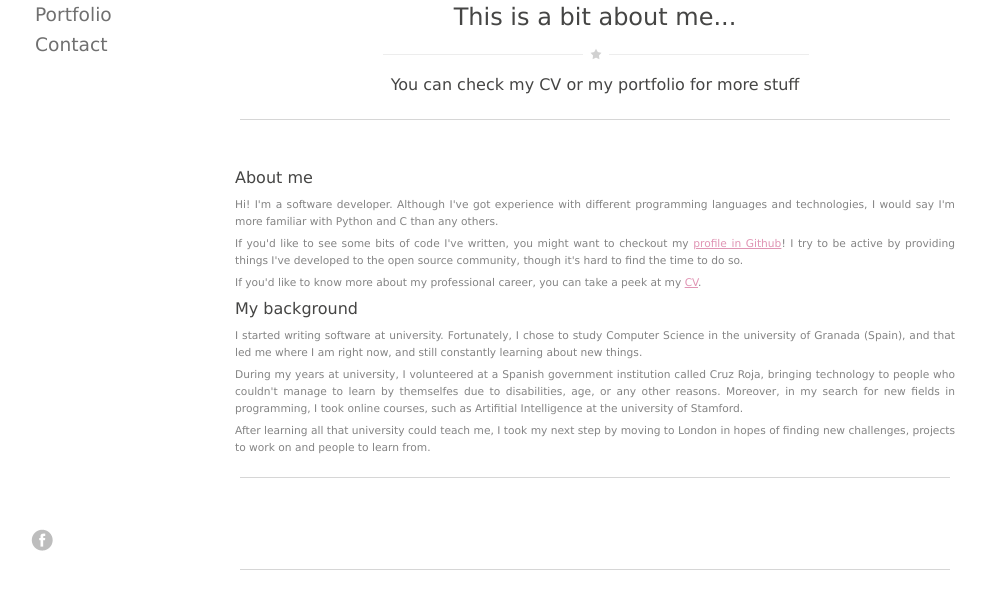
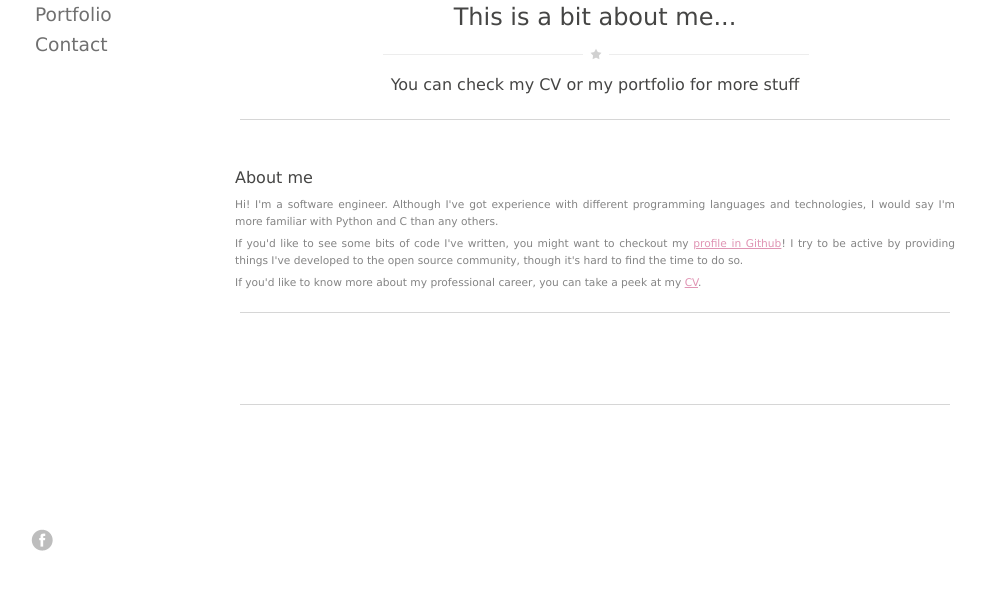
Before and after one commit to drimer/albertoaj_com, a Python web app: template templates/about.html in a window 1280 px wide. Shown: the part 214-804 px from the top of the page, without its empty margins (5-991 px from the left). After the commit the page ends 765 px from the top, so only its background shows below. Run offline with Jinja, Linux system fonts and the light colour scheme; the template is opened without the code that fills it, so the values that code supplies are empty; some web fonts are replaced.

Commit message:
templates/about.html: Remove "Backgroung" paragraph from About Me

```diff
--- a/templates/about.html
+++ b/templates/about.html
@@ -16,7 +16,7 @@
   <div class="spacer"></div>
   <div class="about">
     <h5>About me</h5>
-    <p>Hi! I'm a software developer. Although I've got experience
+    <p>Hi! I'm a software engineer. Although I've got experience
     with different programming languages and technologies, I would
     say I'm more familiar with Python and C than any others.</p>
 
@@ -29,14 +29,7 @@
     <p>If you'd like to know more about my professional career, you
     can take a peek at my <a href="files/CV.pdf">CV</a>.</p>
 
-    <h5>My background</h5>
-    <p>I started writing software at university. Fortunately, I chose
-    to study Computer Science in the university of Granada (Spain),
-    and that led me where I am right now, and still constantly learning about new things.</p>
-    <p>During my years at university, I volunteered at a Spanish government institution called Cruz Roja, bringing technology to people who couldn't manage to learn by themselfes due to disabilities, age, or any other reasons. Moreover, in my search for new fields in programming, I took online courses, such as Artifitial Intelligence at the university of Stamford.</p>
-    <p>After learning all that university could teach me, I took my
-    next step by moving to London in hopes of finding new challenges, projects to work on and people to learn from.</p>
-	  <div class="spacer"></div>
+    <div class="spacer"></div>
   </div>
   <div class="spacer"></div>
 {% endblock content %}
```
